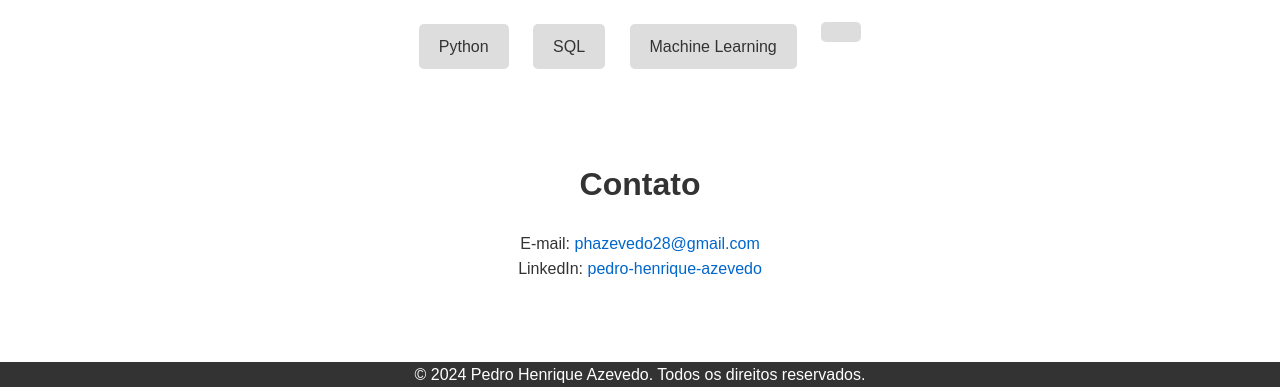
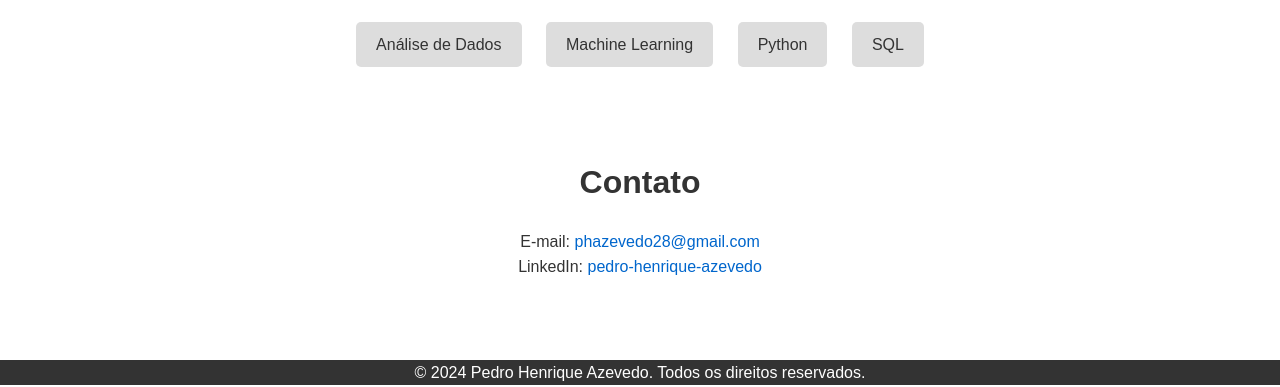
Before and after one commit to phazevedo28/-pedro-henrique-azevedo-.github.io, a plain HTML site: page index.html in a window 1280 px wide. Shown: the part 658-1045 px from the top of the page. Drawn offline with Linux system fonts and the light colour scheme.

Commit message:
Atualiza Habilidades

```diff
--- a/index.html
+++ b/index.html
@@ -44,10 +44,10 @@
     <section id="habilidades">
         <h2>Habilidades</h2>
         <ul>
+            <li>Análise de Dados</li>
+            <li>Machine Learning</li>
             <li>Python</li>
             <li>SQL</li>
-            <li>Machine Learning</li>
-            <li></li>
         </ul>
     </section>
 
```
